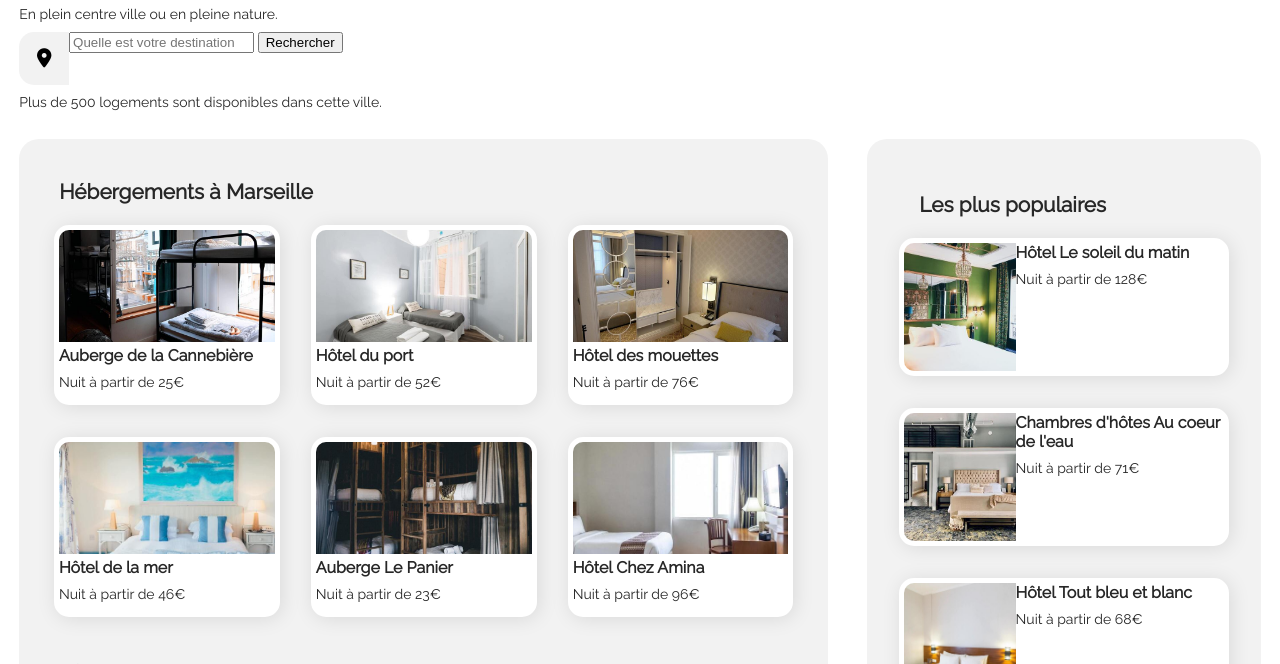
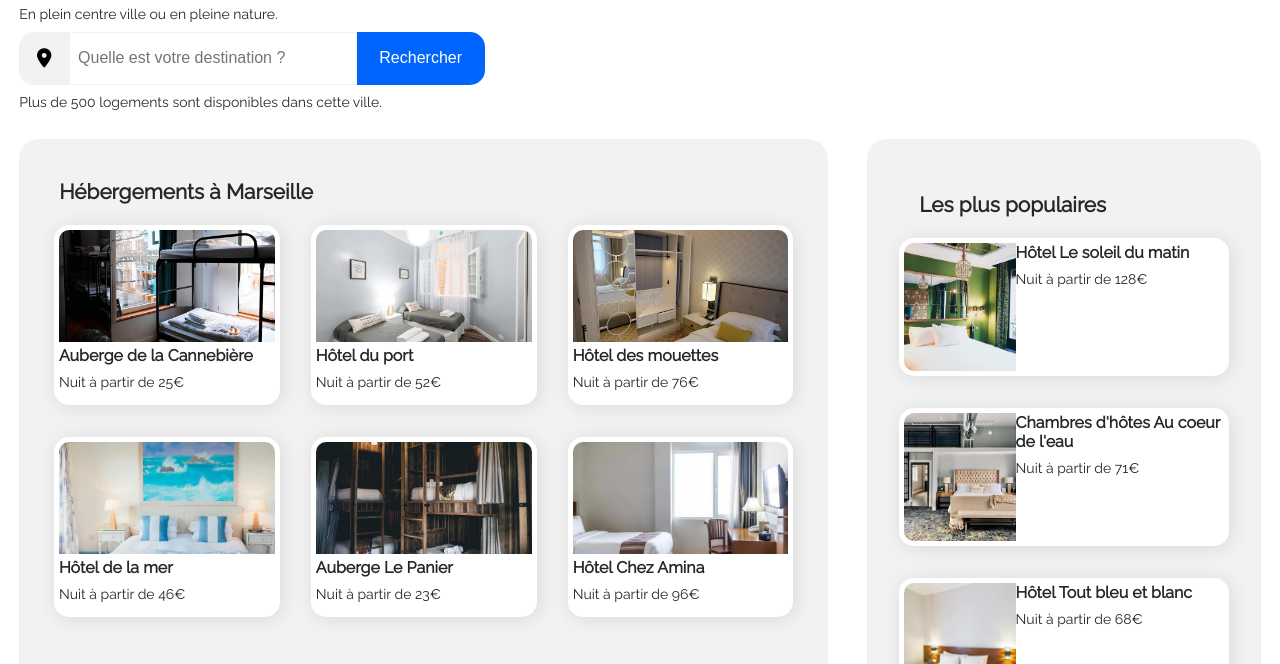
Before and after one commit to TonyBARTH/TonyBARTH_2_17092020, a plain HTML site: page Reservia.html in a window 1280 px wide. Shown: the part 124-788 px from the top of the page. Drawn offline with Linux system fonts and the light colour scheme.

Commit message:
Affichage-Moteur-recherche-Chrome

```diff
--- a/style.css
+++ b/style.css
@@ -116,22 +116,39 @@ nav ul li:hover{
     background-color: #f2f2f2;
     border-radius: 15px 0 0 15px;
 }
+input {
+    padding: 0;
+    height: 100%;
+    font-size: 16px;
+    border-color: unset;
+    border-style: unset;
+}
 input:matches([type="search"]) {
-    padding: 0;
     margin: 0;
     width: 18em;
-    height: 100%;
     border-style: inset;
     border: 1px solid #f2f2f2;
-    font-size: 16px;
 }
 input:matches([type="submit"]) {
     padding: 0;
-    margin: 0 0 0 -3px;
+    margin: 0 0 0 -4px;
     width: 8em;
-    height: 100%;
     border-style: none;
-    font-size: 16px;
+    color: white;
+    background-color: #0065FC;
+    border-radius: 0 15px 15px 0;
+    cursor: pointer;
+}
+input[type="search" i] {
+    width: 18em; /* règle spécifique pour Chrome */
+    border-style: inset;
+    border: 1px solid #f2f2f2;
+    text-indent: 0.5em;
+}
+input[type="submit" i] {
+    width: 8em; /* règle spécifique pour Chrome */
+    margin: 0 0 0 -4px;
+    border-style: none;
     color: white;
     background-color: #0065FC;
     border-radius: 0 15px 15px 0;
```
